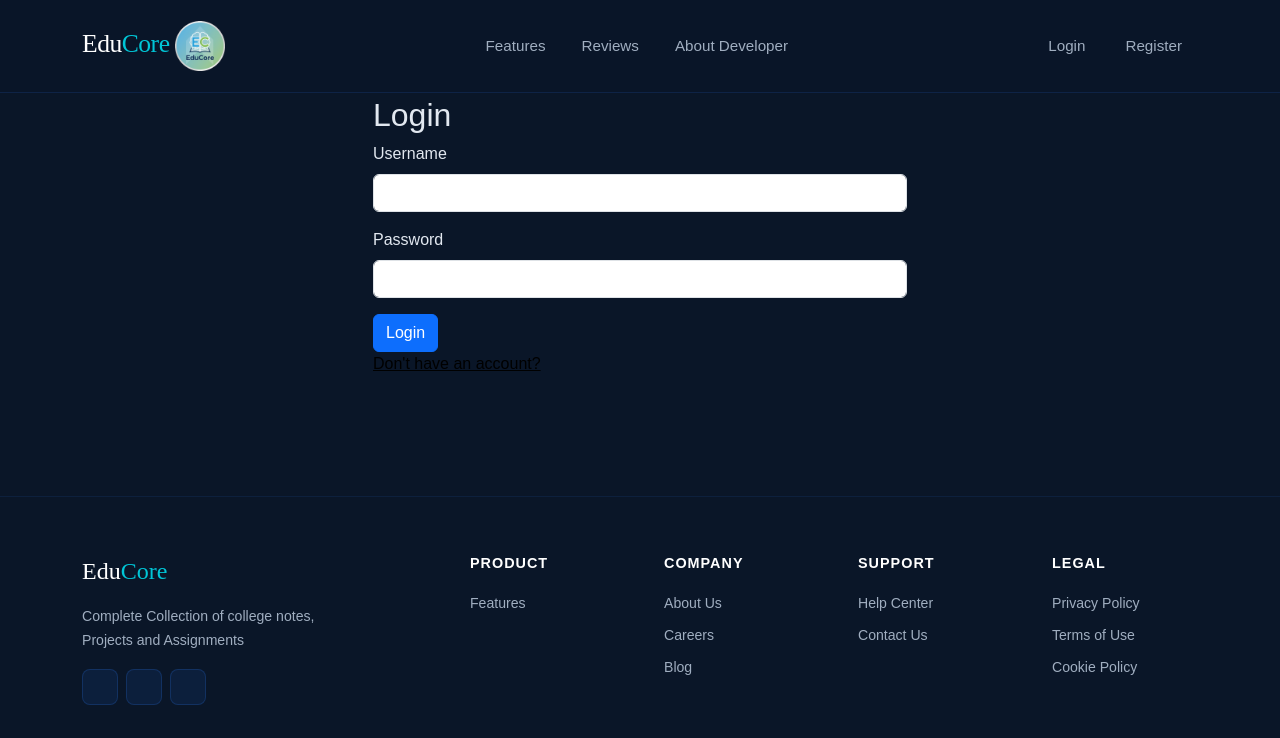
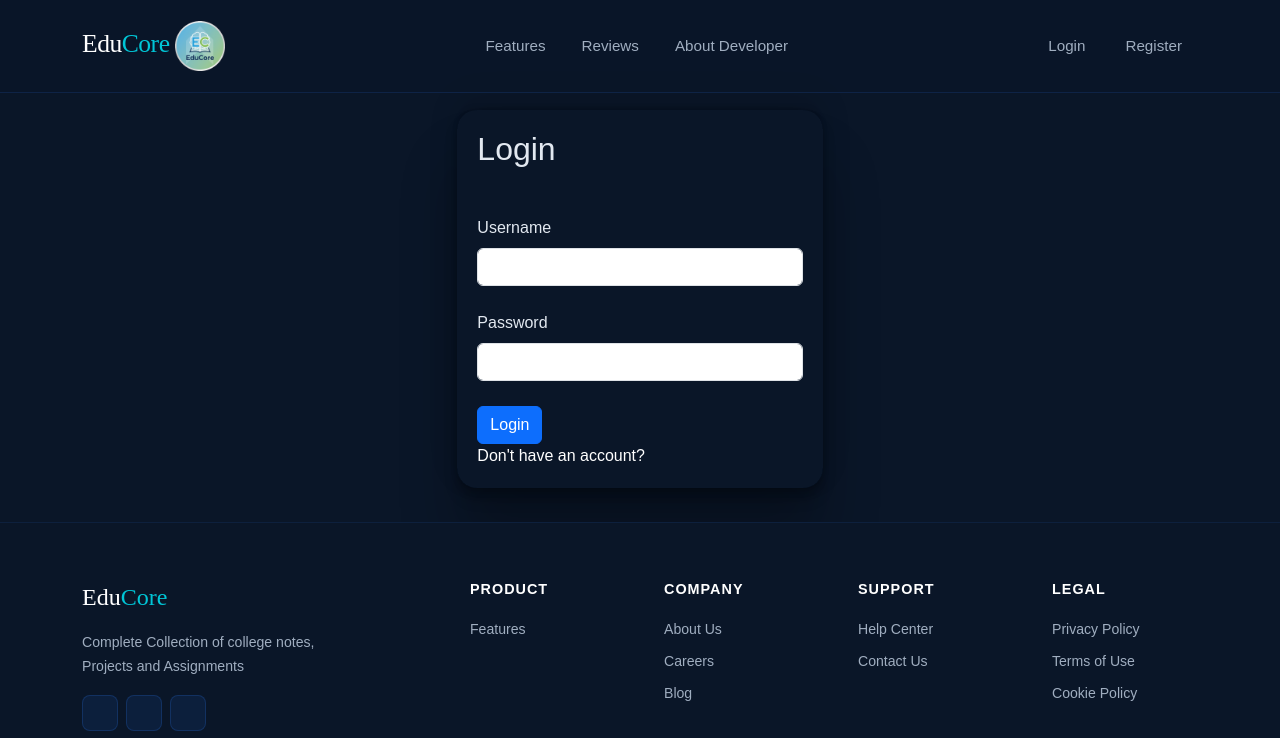
Before and after one commit to dipeshluitel/EduCore, a Django app: page /login/ in a window 1280 px wide. Shown: the top 738 px of the page. Run offline with Django 5.2, Linux system fonts and the light colour scheme.

Commit message:
fix(styles):Login and Registration UI UX improved

```diff
--- a/core/static/core/css/style.css
+++ b/core/static/core/css/style.css
@@ -316,3 +316,25 @@ footer p {
     margin-top: 2.5rem;
     padding-top: 1.5rem;
 }
+
+/* Login Page */
+/* .login_page {} */
+
+.login_page,
+.register_page form {
+    padding: 10px;
+
+
+}
+
+.form_area {
+    padding: 20px;
+    margin-top: 100px;
+    box-shadow: rgba(0, 0, 0, 0.25) 0px 54px 55px, rgba(0, 0, 0, 0.12) 0px -12px 30px, rgba(0, 0, 0, 0.12) 0px 4px 6px, rgba(0, 0, 0, 0.17) 0px 12px 13px, rgba(0, 0, 0, 0.09) 0px -3px 5px;
+    border-radius: 20px;
+
+}
+
+form input {
+    margin-bottom: 25px;
+}
--- a/core/templates/core/login.html
+++ b/core/templates/core/login.html
@@ -2,9 +2,9 @@
 <title>{% block title %}Login{% endblock title %}Login</title>
 {% block main_content %}
 <section class="login_page">
-    <div class="container-fluid col-6 main_box">
+    <div class="container-fluid col-4 main_box form_area">
         <h2>Login</h2>
-        <form method="post" class="myform">
+        <form method="post" class="myform mt-5">
             {% csrf_token %}
             {% if messages %}
             {% for message in messages %}
@@ -26,8 +26,10 @@
             </div>
             <button type="submit" class="btn btn-primary">Login</button>
         </form>
-        <a href="{% url 'registerview' %}" style="color:#000">Don't have an account?</a>
+        <a href="{% url 'registerview' %}" style="color: #fff; text-decoration: none;">Don't have an
+            account?</a>
     </div>
+
 </section>
 
 {% endblock main_content %}
--- a/core/templates/core/registration.html
+++ b/core/templates/core/registration.html
@@ -2,7 +2,7 @@
 <title>{% block title %}Register{% endblock title %}Login</title>
 {% block main_content %}
 <section class="register_page">
-    <div class="container-fluid col-6 main_box">
+    <div class="container-fluid col-6 main_box form_area">
 
         <h2>Register</h2>
         <form method="post" class="myform">
@@ -10,7 +10,7 @@
 
             {% if messages %}
             {% for message in messages %}
-            <div class="alert alert-primary" role="alert">
+            <div class="alert alert-primary mb-5" role="alert">
                 {{ message }}
             </div>
             {% endfor %}
@@ -50,7 +50,7 @@
             </div>
             <button type="submit" class="btn btn-primary">Register</button>
         </form>
-        <a href="{% url 'loginview' %}" style="color: #000;">Already have an account?</a>
+        <a href="{% url 'loginview' %}" style="color: #fff; text-decoration: none;">Already have an account?</a>
 
 
     </div>
```
